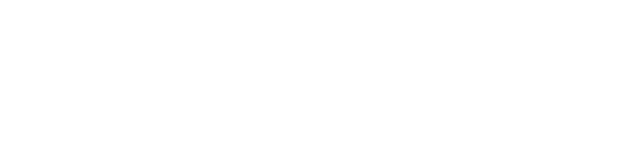
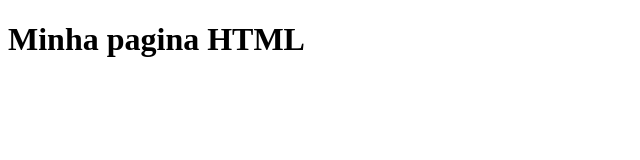
Before and after one commit to danipez2014/gamma-no-github, a plain HTML site: page index.html in a window 1280 px wide. Shown: the whole page, without its empty margins (0-640 px from the left). Drawn offline with Linux system fonts and the light colour scheme.

Commit message:
conflito resolvido

```diff
--- a/index.html
+++ b/index.html
@@ -6,5 +6,7 @@
     <meta name="viewport" content="width=device-width, initial-scale=1.0" />
     <title>Document</title>
   </head>
-  <body></body>
+  <body>
+    <h1>Minha pagina HTML</h1>
+  </body>
 </html>
```
